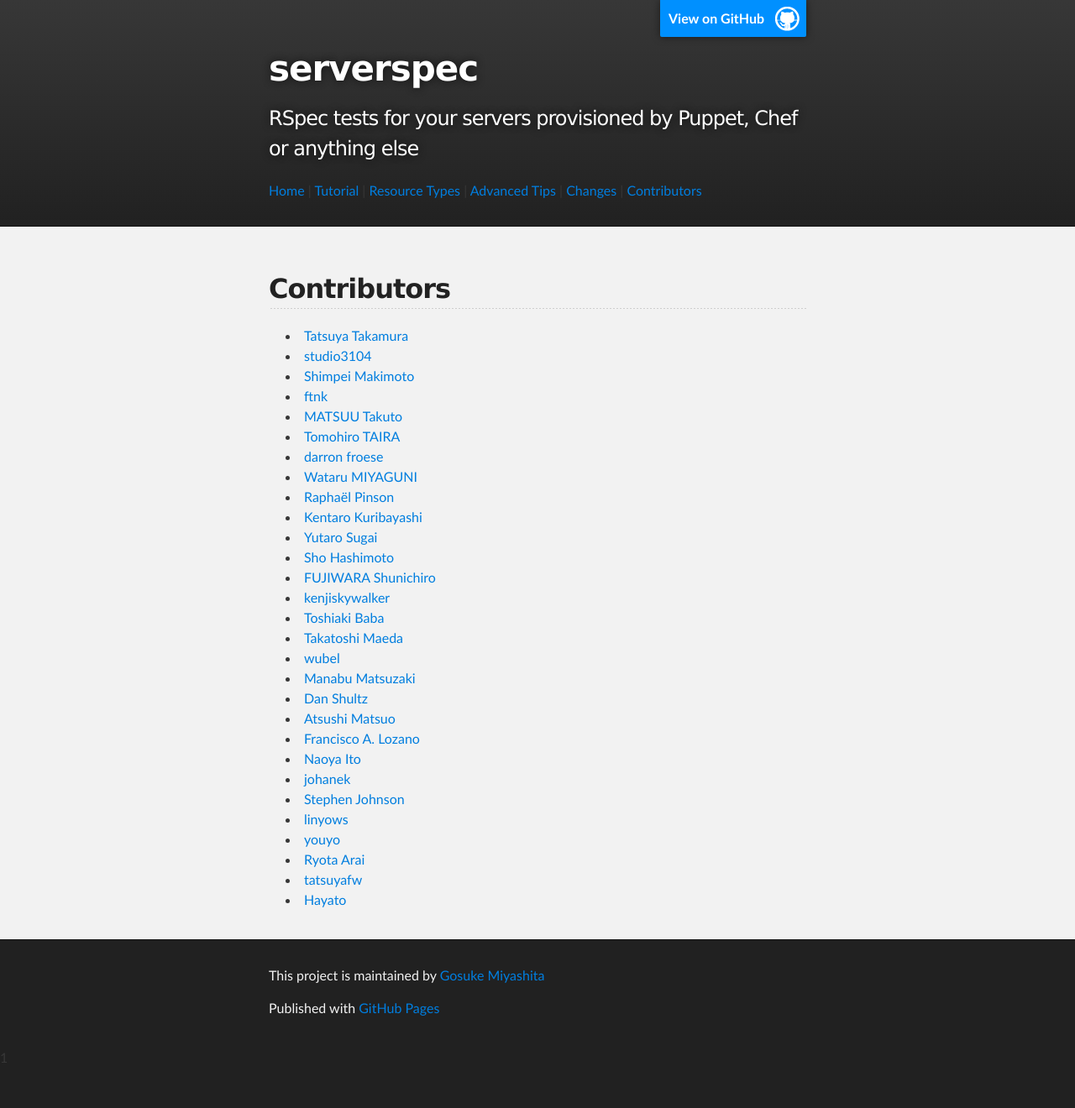
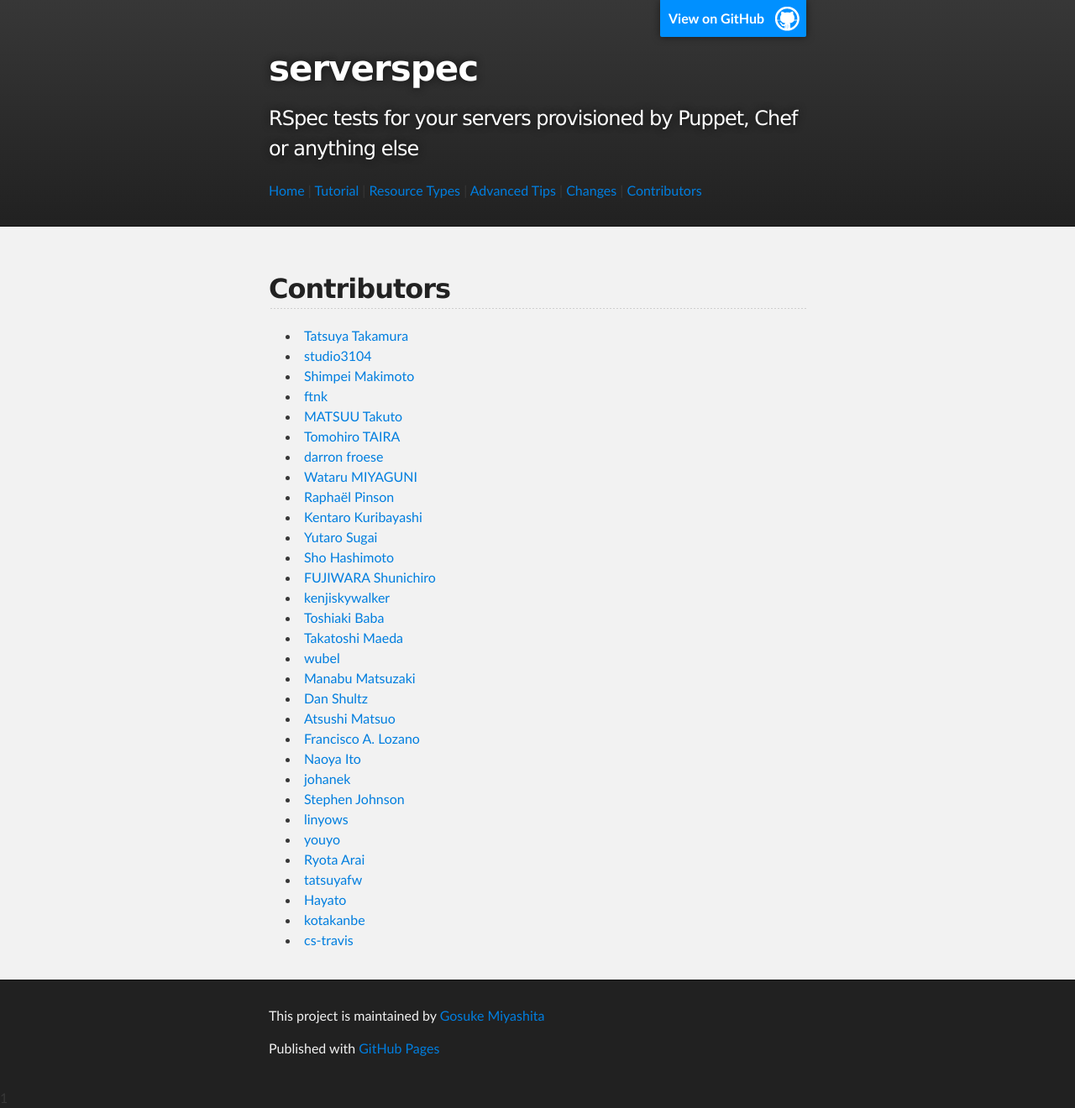
Before and after one commit to serverspec/serverspec.github.io, a Jekyll site: the page built from contributors.md, in a window 1280 px wide. Shown: the whole page at 84% size. Built offline with Jekyll 4.4.1, drawn with Linux system fonts in a browser that asks for light colours; Markdown is read by kramdown in place of the engine named in the settings; before the commit the page ends 1272 px from its top, so only the background shows below that.

Commit message:
Add contributors

```diff
--- a/contributors.md
+++ b/contributors.md
@@ -34,3 +34,5 @@ title: Contributors
  * [Ryota Arai](https://github.com/ryotarai)
  * [tatsuyafw](https://github.com/tatsuyafw)
  * [Hayato](https://github.com/hayato1980)
+ * [kotakanbe](https://github.com/kotakanbe)
+ * [cs-travis](https://github.com/cs-travis)
```
